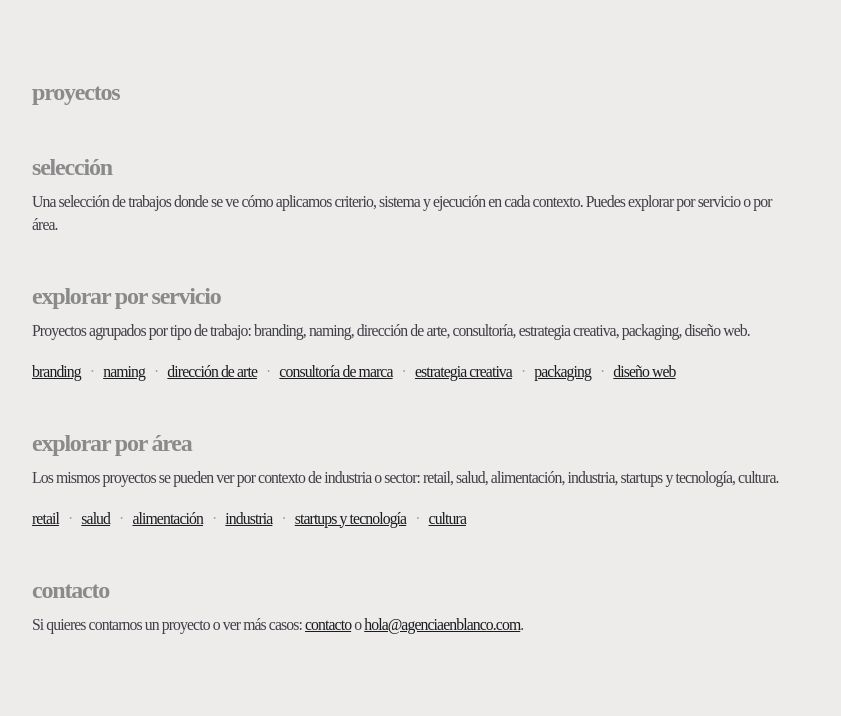
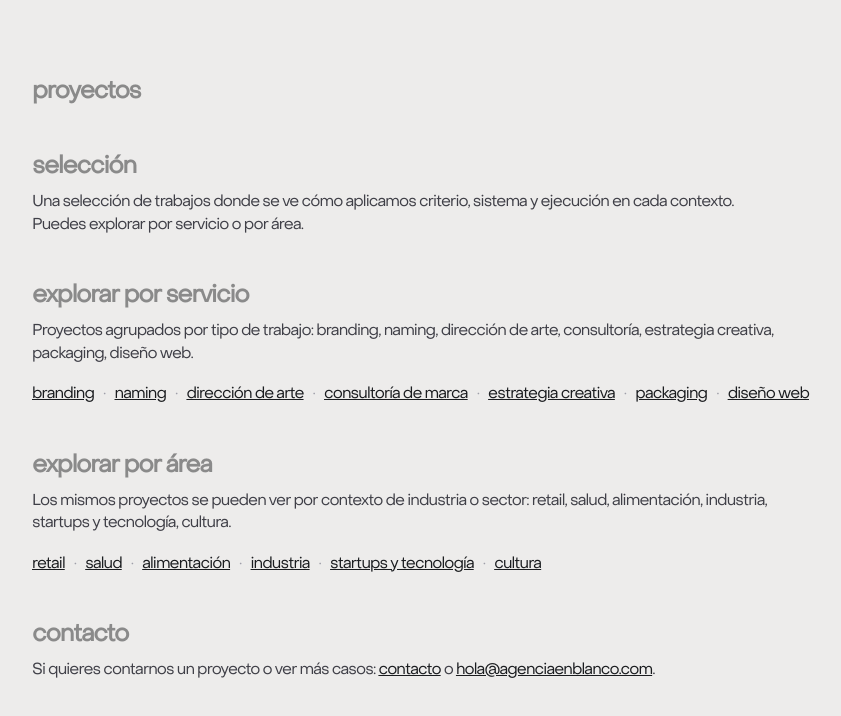
Before and after one commit to Alexenblanco/enblanco-site, a Next.js app: page /es/proyectos in a window 1280 px wide. Shown: the top 716 px of the page, without its empty margins (59-900 px from the left). Built offline with nearby package versions, Linux system fonts and the light colour scheme; no server answers.

Commit message:
auditoria de fonts

```diff
--- a/src/app/globals.css
+++ b/src/app/globals.css
@@ -22,8 +22,7 @@
   --overlay-bg: rgba(237, 236, 235, 0.85);
   --overlay-blur: 8px;
 
-  /* Typography */
-  --font-sans: var(--font-object-sans), "Object Sans", ui-sans-serif, system-ui, sans-serif;
+  /* Typography (--font-sans is set on <html> by next/font/local) */
   --font-weight-regular: 400;
   --letter-spacing-base: -0.05em;
   --line-height-base: 1.5;
@@ -65,7 +64,7 @@
 html {
   background: var(--color-bg);
   color: var(--color-text);
-  font-family: var(--font-sans);
+  font-family: var(--font-sans), "Object Sans", ui-sans-serif, system-ui, sans-serif;
   font-weight: var(--font-weight-regular);
   letter-spacing: var(--letter-spacing-base);
   line-height: var(--line-height-base);
@@ -75,7 +74,7 @@ html {
 body {
   background: var(--color-bg);
   color: var(--color-text);
-  font-family: var(--font-sans);
+  font-family: var(--font-sans), "Object Sans", ui-sans-serif, system-ui, sans-serif;
   font-weight: var(--font-weight-regular);
   letter-spacing: var(--letter-spacing-base);
   line-height: var(--line-height-base);
--- a/src/app/layout.tsx
+++ b/src/app/layout.tsx
@@ -8,9 +8,10 @@ const siteUrl =
 const ogImage = `${siteUrl}/og-default.jpg`;
 const logoUrl = `${siteUrl}/logo.png`;
 
+/* Object Sans: under src/app/fonts so next/font/local bundles it in production */
 const objectSans = localFont({
-  src: "../../public/fonts/ObjectSans-Regular.otf",
-  variable: "--font-object-sans",
+  src: "./fonts/ObjectSans-Regular.otf",
+  variable: "--font-sans",
   display: "swap",
 });
 
@@ -71,10 +72,8 @@ export default function RootLayout({
   children: React.ReactNode;
 }>) {
   return (
-    <html lang="es">
-      <body
-        className={`${objectSans.variable} ${geistMono.variable} antialiased`}
-      >
+    <html lang="es" className={objectSans.variable}>
+      <body className={`${geistMono.variable} antialiased`}>
         <div className="page">
         <script
           type="application/ld+json"
```
Also changed, not shown: src/app/fonts/ObjectSans-Regular.otf (added).
